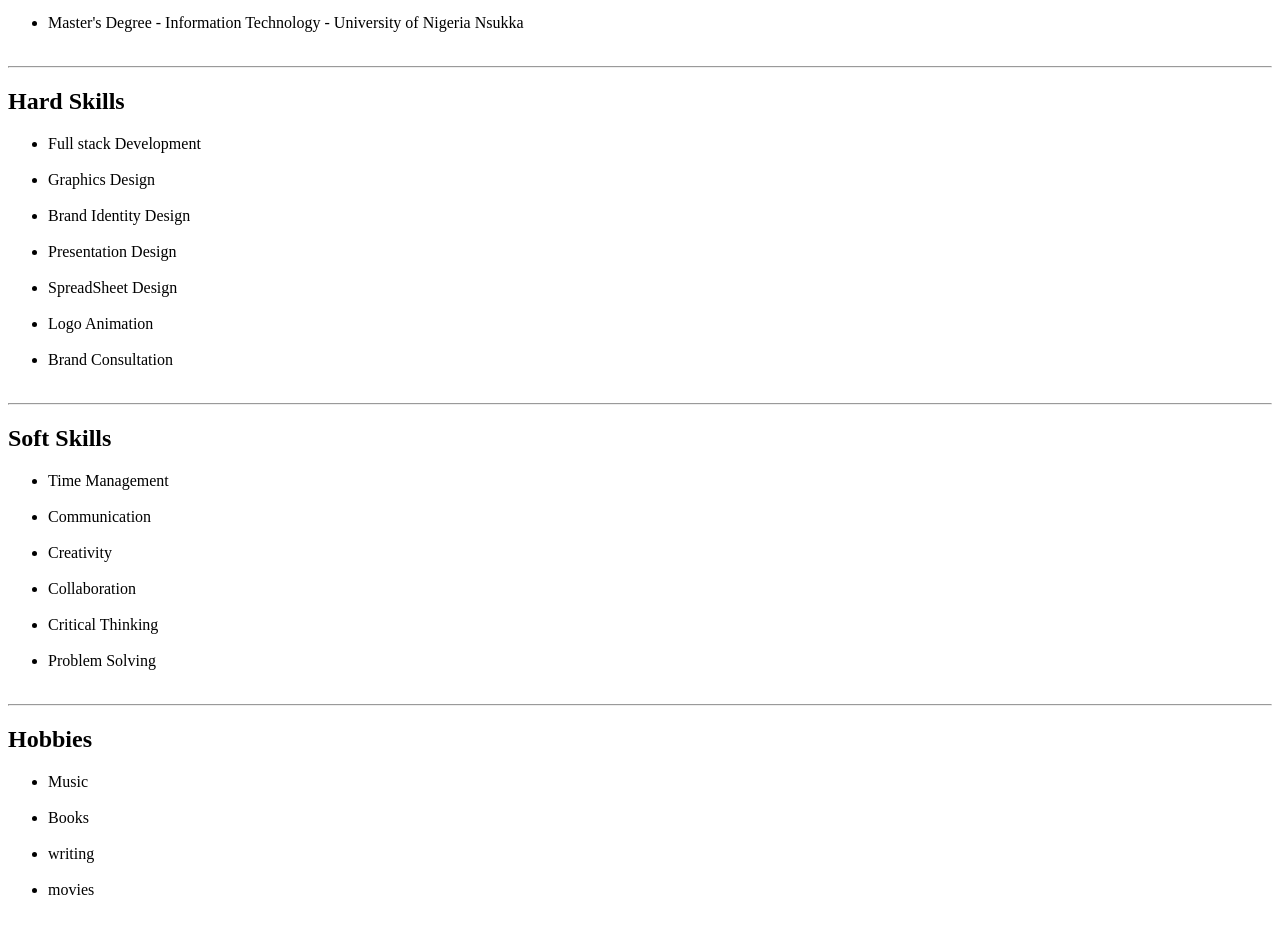
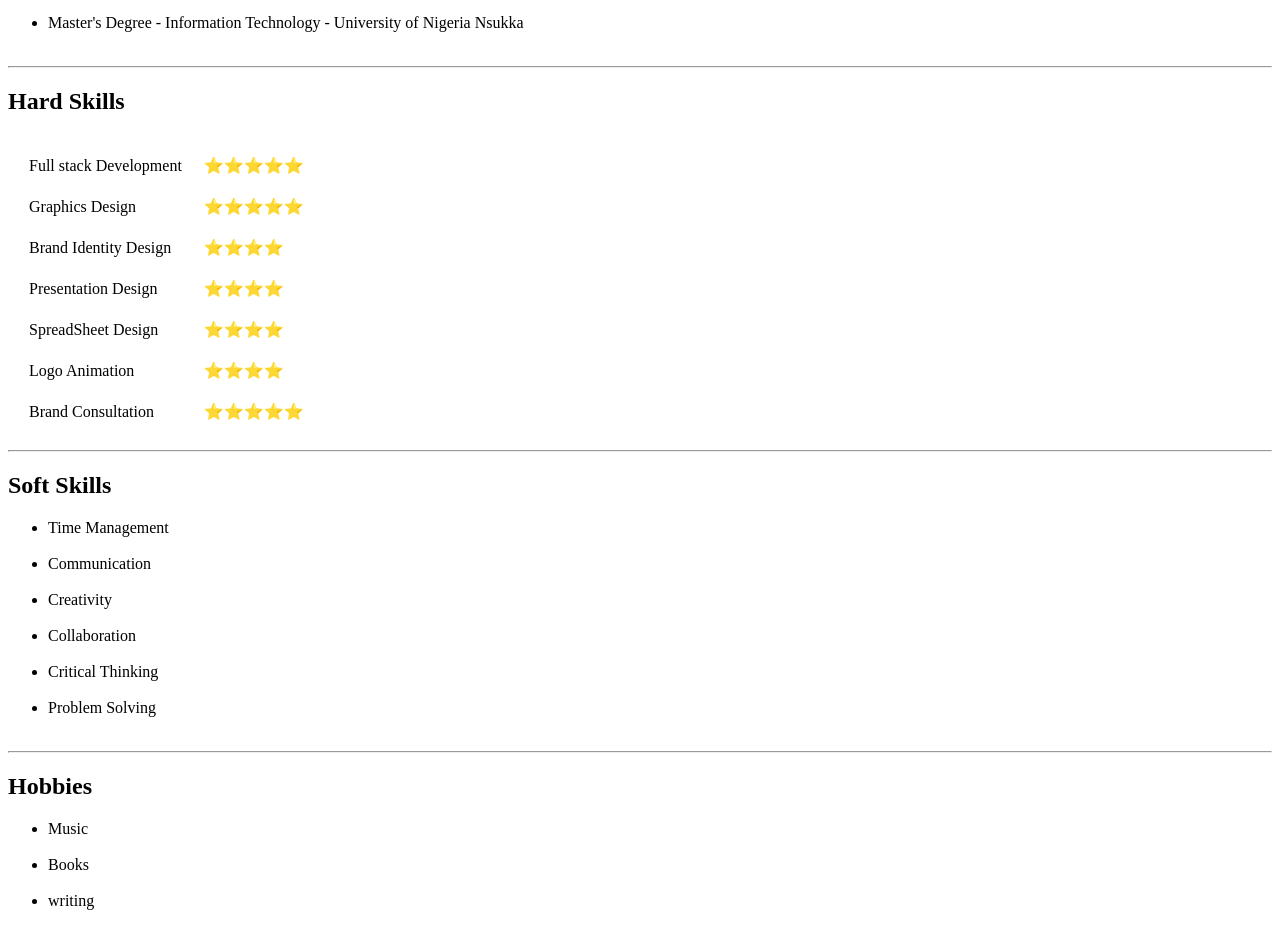
Before and after one commit to Preshfile/HTML_Projects, a plain HTML site: page Personal_Website/about_me.html in a window 1280 px wide. Shown: the part 1000-1925 px from the top of the page. Drawn offline with Linux system fonts and the light colour scheme.

Commit message:
Personal Website

```diff
--- a/Personal_Website/about_me.html
+++ b/Personal_Website/about_me.html
@@ -19,7 +19,7 @@
     <hr>
 </header>
 <nav>
-    <table cellspacing= 20>
+    <table cellspacing= "20">
       <tr>
         <td>
           <img src="imgs/Presh.jpg" alt="image" width="200px" height="200px">
@@ -67,16 +67,37 @@
       </div>
       <hr>
       <h2>Hard Skills</h2>
-        <ul>
-          <li>Full stack Development</li><br>
-          <li>Graphics Design</li><br>
-          <li>Brand Identity Design</li><br>
-          <li>Presentation Design</li><br>
-          <li>SpreadSheet Design</li><br>
-          <li>Logo Animation</li><br>
-          <li>Brand Consultation</li><br>
-        </ul>
-      </div>
+
+      <table cellspacing="20">
+        <tr>
+          <td>Full stack Development</td>
+          <td>⭐⭐⭐⭐⭐</td>
+        </tr>
+        <tr>
+          <td>Graphics Design</td>
+          <td>⭐⭐⭐⭐⭐</td>
+        </tr>
+        <tr>
+          <td>Brand Identity Design</td>
+          <td>⭐⭐⭐⭐</td>
+        </tr>
+        <tr>
+          <td>Presentation Design</td>
+          <td>⭐⭐⭐⭐</td>
+        </tr>
+        <tr>
+          <td>SpreadSheet Design</td>
+          <td>⭐⭐⭐⭐</td>
+        </tr>
+        <tr>
+          <td>Logo Animation</td>
+          <td>⭐⭐⭐⭐</td>
+        </tr>
+        <tr>
+          <td>Brand Consultation</td>
+          <td>⭐⭐⭐⭐⭐</td>
+        </tr>
+      </table>
       <hr>
       <h2>Soft Skills</h2>
         <ul>
```
Also changed, not shown: 1 other file.
